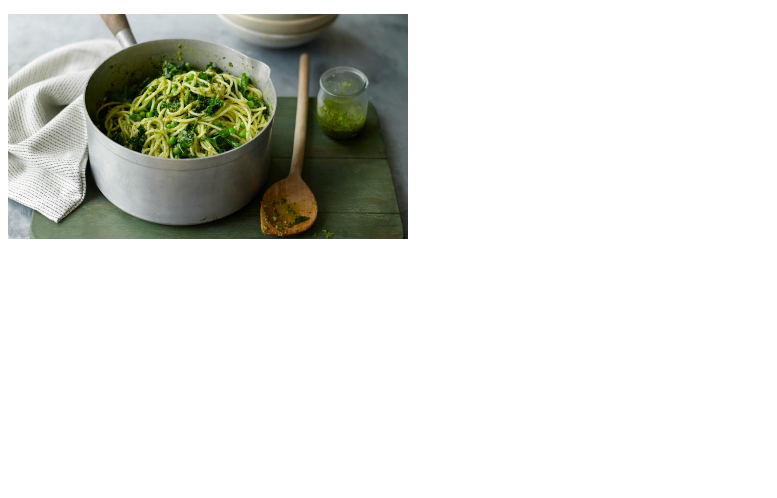
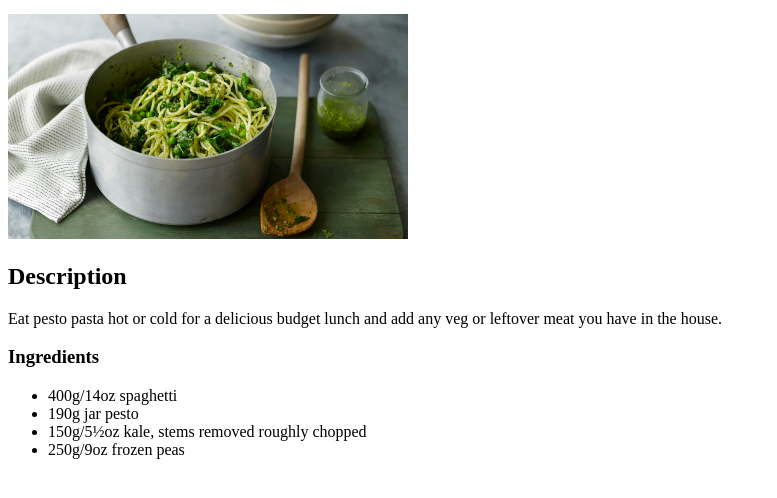
Before and after one commit to 2klw/odin_recipes, a plain HTML site: page recipes/pesto_pasta.html in a window 1280 px wide. Shown: the part 100-598 px from the top of the page, without its empty margins (0-777 px from the left). Drawn offline with Linux system fonts and the light colour scheme.

Commit message:
Add description and ingredients to second recipe

```diff
--- a/recipes/pesto_pasta.html
+++ b/recipes/pesto_pasta.html
@@ -9,5 +9,14 @@
         <h1>Pesto Pasta</h1>
         <p><em>Adapted from the recipe <a href="https://www.bbc.co.uk/food/recipes/pesto_pasta_45424">Pesto Pasta</a> by Sophie Whitbread, BBC Good Food.</em></p>
         <img src="../images/pesto_pasta.jpg" alt="A saucepan of pesto pasta, served on a wooden chopping board with a jar of pesto beside it for garnish." width="400">
+        <h2>Description</h2>
+        <p>Eat pesto pasta hot or cold for a delicious budget lunch and add any veg or leftover meat you have in the house.</p>
+        <h3>Ingredients</h3>
+        <ul>
+            <li>400g/14oz spaghetti</li>
+            <li>190g jar pesto</li>
+            <li>150g/5½oz kale, stems removed roughly chopped</li>
+            <li>250g/9oz frozen peas</li>
+        </ul>
     </body>
 </html>
```
